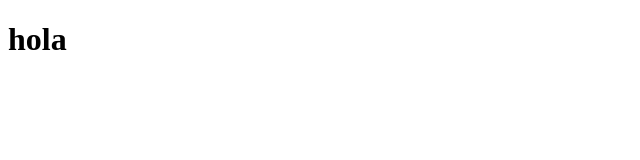
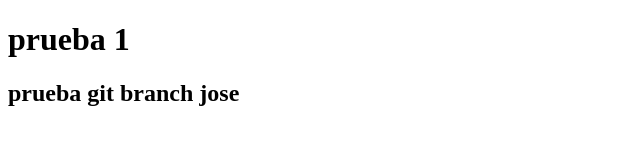
Before and after one commit to jose1423-g/pruebas, a plain HTML site: page index.html in a window 1280 px wide. Shown: the whole page, without its empty margins (0-640 px from the left). Drawn offline with Linux system fonts and the light colour scheme.

Commit message:
prueba en la rama jose

```diff
--- a/index.html
+++ b/index.html
@@ -8,7 +8,8 @@
 </head>
 <body>
 
-    <h1>hola</h1>
+    <h1>prueba 1</h1>
+    <h2>prueba git branch jose</h2>
 
 </body>
 </html>
```
